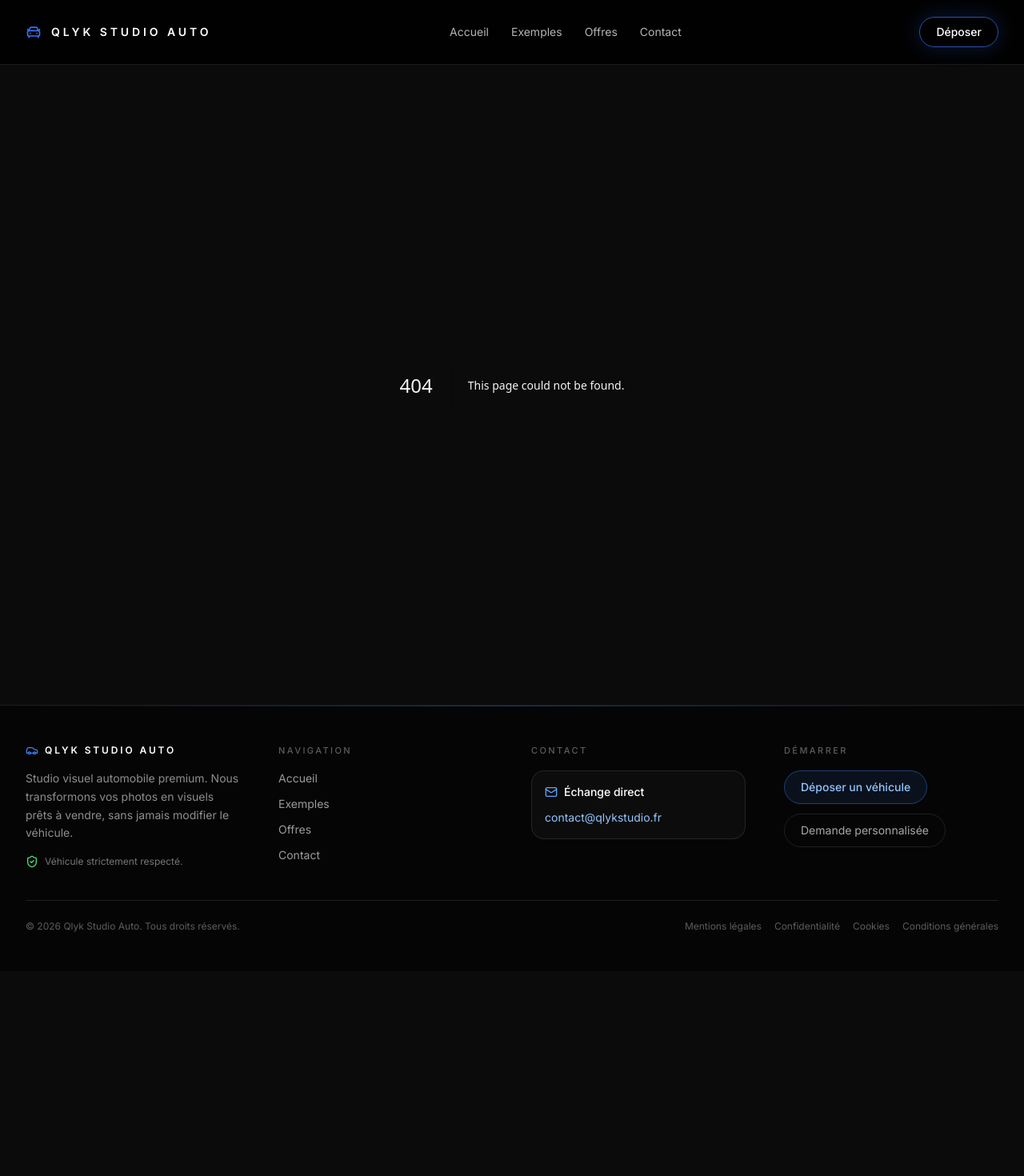
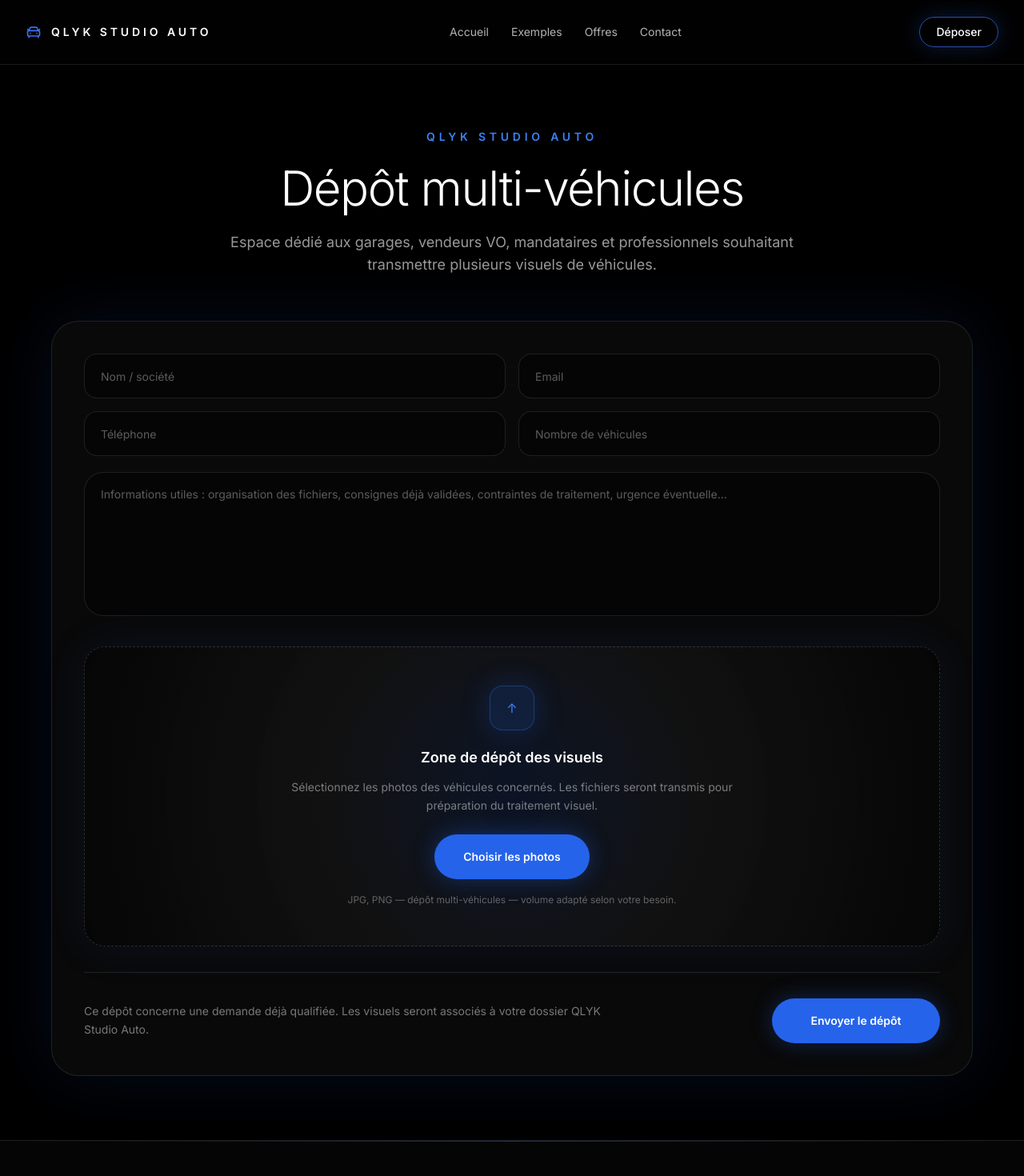
Before and after one commit to arnaudcrestey/qlyk-studio-auto, a Next.js app: page /depot-volume in a window 1280 px wide. Before the commit this address had no page. Shown: the top 1470 px of the page at 80% size. Before the commit the page ends 1214 px from the top, so only its background shows below. Built offline with nearby package versions, Linux system fonts and the light colour scheme.

Commit message:
Create page.tsx

```diff
--- /dev/null
+++ b/app/depot-volume/page.tsx
@@ -0,0 +1,95 @@
+export default function DepotVolumePage() {
+  return (
+    <main className="min-h-screen bg-black px-4 py-14 text-white sm:px-6 sm:py-20">
+      <section className="mx-auto w-full max-w-6xl">
+        <div className="text-center">
+          <p className="text-xs font-semibold uppercase tracking-[0.34em] text-[#3b82f6] sm:text-sm">
+            QLYK STUDIO AUTO
+          </p>
+
+          <h1 className="mx-auto mt-5 max-w-4xl text-4xl font-light leading-[1.05] tracking-tight text-white sm:mt-6 sm:text-5xl lg:text-6xl">
+            Dépôt multi-véhicules
+          </h1>
+
+          <p className="mx-auto mt-5 max-w-3xl text-base leading-relaxed text-white/60 sm:mt-6 sm:text-lg">
+            Espace dédié aux garages, vendeurs VO, mandataires et professionnels
+            souhaitant transmettre plusieurs visuels de véhicules.
+          </p>
+        </div>
+
+        <div className="mt-10 rounded-[28px] border border-white/10 bg-white/[0.035] p-5 shadow-[0_0_80px_rgba(37,99,235,0.12)] backdrop-blur sm:mt-14 sm:rounded-[34px] sm:p-8 lg:p-10">
+          <div className="grid gap-4 sm:grid-cols-2">
+            <input
+              type="text"
+              placeholder="Nom / société"
+              className="h-13 rounded-2xl border border-white/10 bg-black/40 px-5 text-sm text-white outline-none transition placeholder:text-white/35 focus:border-[#3b82f6] sm:h-14"
+            />
+
+            <input
+              type="email"
+              placeholder="Email"
+              className="h-13 rounded-2xl border border-white/10 bg-black/40 px-5 text-sm text-white outline-none transition placeholder:text-white/35 focus:border-[#3b82f6] sm:h-14"
+            />
+
+            <input
+              type="tel"
+              placeholder="Téléphone"
+              className="h-13 rounded-2xl border border-white/10 bg-black/40 px-5 text-sm text-white outline-none transition placeholder:text-white/35 focus:border-[#3b82f6] sm:h-14"
+            />
+
+            <input
+              type="text"
+              placeholder="Nombre de véhicules"
+              className="h-13 rounded-2xl border border-white/10 bg-black/40 px-5 text-sm text-white outline-none transition placeholder:text-white/35 focus:border-[#3b82f6] sm:h-14"
+            />
+          </div>
+
+          <textarea
+            placeholder="Informations utiles : organisation des fichiers, consignes déjà validées, contraintes de traitement, urgence éventuelle..."
+            className="mt-4 min-h-[150px] w-full resize-none rounded-3xl border border-white/10 bg-black/40 px-5 py-4 text-sm leading-relaxed text-white outline-none transition placeholder:text-white/35 focus:border-[#3b82f6] sm:mt-5 sm:min-h-[180px]"
+          />
+
+          <div className="mt-6 rounded-[26px] border border-dashed border-white/15 bg-[radial-gradient(circle_at_center,rgba(37,99,235,0.13),rgba(255,255,255,0.035)_42%,rgba(0,0,0,0.35)_100%)] p-6 text-center shadow-[0_0_55px_rgba(37,99,235,0.10)] sm:mt-8 sm:p-12">
+            <div className="mx-auto flex h-14 w-14 items-center justify-center rounded-2xl border border-[#3b82f6]/30 bg-[#2563eb]/15 text-[#3b82f6] shadow-[0_0_35px_rgba(37,99,235,0.25)]">
+              ↑
+            </div>
+
+            <p className="mt-5 text-base font-semibold text-white sm:text-lg">
+              Zone de dépôt des visuels
+            </p>
+
+            <p className="mx-auto mt-3 max-w-xl text-sm leading-relaxed text-white/45">
+              Sélectionnez les photos des véhicules concernés. Les fichiers
+              seront transmis pour préparation du traitement visuel.
+            </p>
+
+            <button
+              type="button"
+              className="mt-6 h-12 rounded-full bg-[#2563eb] px-7 text-sm font-semibold text-white shadow-[0_0_28px_rgba(37,99,235,0.35)] transition hover:scale-[1.02] hover:bg-[#3b82f6] sm:h-14 sm:px-9"
+            >
+              Choisir les photos
+            </button>
+
+            <p className="mt-4 text-xs leading-relaxed text-white/35">
+              JPG, PNG — dépôt multi-véhicules — volume adapté selon votre besoin.
+            </p>
+          </div>
+
+          <div className="mt-7 flex flex-col gap-4 border-t border-white/10 pt-6 sm:mt-8 sm:flex-row sm:items-center sm:justify-between sm:pt-8">
+            <p className="max-w-2xl text-sm leading-relaxed text-white/45">
+              Ce dépôt concerne une demande déjà qualifiée. Les visuels seront
+              associés à votre dossier QLYK Studio Auto.
+            </p>
+
+            <button
+              type="button"
+              className="h-12 rounded-full bg-[#2563eb] px-8 text-sm font-semibold text-white shadow-[0_0_28px_rgba(37,99,235,0.30)] transition hover:scale-[1.02] hover:bg-[#3b82f6] sm:h-14 sm:min-w-[210px]"
+            >
+              Envoyer le dépôt
+            </button>
+          </div>
+        </div>
+      </section>
+    </main>
+  );
+}
```
